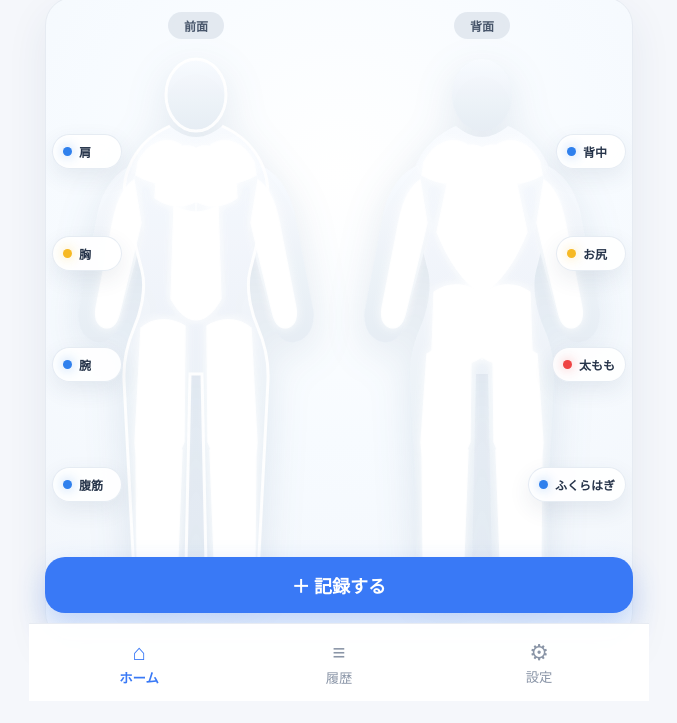
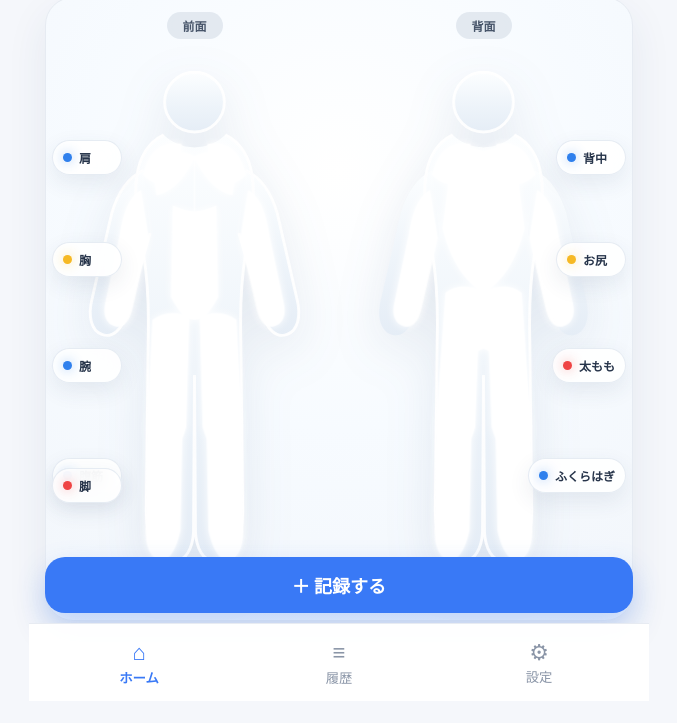
Before and after one commit to y-shibuya9842/fitness, a plain HTML site: page index.html in a window 1280 px wide. Shown: the part 99-822 px from the top of the page, without its empty margins (301-978 px from the left). Drawn offline with Linux system fonts and the light colour scheme.

Commit message:
Add files via upload

```diff
--- a/index.html
+++ b/index.html
@@ -21,90 +21,106 @@
       <section class="screen active" id="screen-home">
         <div class="hero-body-card">
           <div class="body-stage">
-            <div class="figure-wrap">
+            <div class="figure-wrap figure-front">
               <span class="body-label">前面</span>
               <svg class="anatomy-svg" viewBox="0 0 260 560" aria-label="人体前面">
                 <defs>
                   <filter id="softGlowFront" x="-30%" y="-30%" width="160%" height="160%">
-                    <feGaussianBlur stdDeviation="5" result="blur"/>
+                    <feGaussianBlur stdDeviation="4.5" result="blur"/>
                     <feMerge><feMergeNode in="blur"/><feMergeNode in="SourceGraphic"/></feMerge>
                   </filter>
-                  <linearGradient id="bodyBaseFront" x1="0" y1="0" x2="0" y2="1">
-                    <stop offset="0%" stop-color="#f8fbff"/><stop offset="55%" stop-color="#edf3f9"/><stop offset="100%" stop-color="#e6edf5"/>
+                  <linearGradient id="shellFront" x1="0" y1="0" x2="0" y2="1">
+                    <stop offset="0%" stop-color="#fcfeff"/>
+                    <stop offset="55%" stop-color="#eef4fa"/>
+                    <stop offset="100%" stop-color="#e5edf6"/>
                   </linearGradient>
                 </defs>
-                <g class="body-shell" fill="url(#bodyBaseFront)">
-                  <ellipse cx="130" cy="45" rx="30" ry="36"/>
-                  <path d="M104 76 C88 83 72 95 63 117 C56 134 57 153 64 174 L76 221 C80 237 76 260 68 278 C62 292 57 309 58 331 L67 504 C68 525 81 541 98 541 C111 541 119 531 120 514 L124 324 L136 324 L140 514 C141 531 149 541 162 541 C179 541 192 525 193 504 L202 331 C203 309 198 292 192 278 C184 260 180 237 184 221 L196 174 C203 153 204 134 197 117 C188 95 172 83 156 76 C149 82 140 87 130 87 C120 87 111 82 104 76 Z"/>
-                  <path d="M67 115 C50 121 38 138 32 160 L13 259 C10 276 18 290 31 292 C43 294 51 284 54 269 L77 183 Z"/>
-                  <path d="M193 115 C210 121 222 138 228 160 L247 259 C250 276 242 290 229 292 C217 294 209 284 206 269 L183 183 Z"/>
+                <g fill="url(#shellFront)">
+                  <circle cx="130" cy="54" r="31"/>
+                  <path d="M98 88 C84 95 73 109 70 132 C67 155 72 182 77 211 C81 235 83 265 82 302 L80 478 C80 511 93 530 109 530 C121 530 128 517 129 500 L130 337 L130 337 L131 500 C132 517 139 530 151 530 C167 530 180 511 180 478 L178 302 C177 265 179 235 183 211 C188 182 193 155 190 132 C187 109 176 95 162 88 C154 96 143 101 130 101 C117 101 106 96 98 88 Z"/>
+                  <path d="M77 125 C61 132 50 149 44 170 L24 257 C19 276 23 291 34 295 C45 299 55 290 60 272 L84 190 Z"/>
+                  <path d="M183 125 C199 132 210 149 216 170 L236 257 C241 276 237 291 226 295 C215 299 205 290 200 272 L176 190 Z"/>
                 </g>
-                <g class="body-outline" fill="none" stroke="#ffffff" stroke-width="3" opacity=".9">
-                  <ellipse cx="130" cy="45" rx="30" ry="36"/>
-                  <path d="M104 76 C88 83 72 95 63 117 C56 134 57 153 64 174 L76 221 C80 237 76 260 68 278 C62 292 57 309 58 331 L67 504 C68 525 81 541 98 541 C111 541 119 531 120 514 L124 324 L136 324 L140 514 C141 531 149 541 162 541 C179 541 192 525 193 504 L202 331 C203 309 198 292 192 278 C184 260 180 237 184 221 L196 174 C203 153 204 134 197 117 C188 95 172 83 156 76"/>
+                <g fill="none" stroke="#ffffff" stroke-width="3" opacity=".9">
+                  <circle cx="130" cy="54" r="31"/>
+                  <path d="M98 88 C84 95 73 109 70 132 C67 155 72 182 77 211 C81 235 83 265 82 302 L80 478 C80 511 93 530 109 530 C121 530 128 517 129 500 L130 337 L131 500 C132 517 139 530 151 530 C167 530 180 511 180 478 L178 302 C177 265 179 235 183 211 C188 182 193 155 190 132 C187 109 176 95 162 88"/>
+                  <path d="M77 125 C61 132 50 149 44 170 L24 257 C19 276 23 291 34 295 C45 299 55 290 60 272 L84 190"/>
+                  <path d="M183 125 C199 132 210 149 216 170 L236 257 C241 276 237 291 226 295 C215 299 205 290 200 272 L176 190"/>
                 </g>
                 <g filter="url(#softGlowFront)">
-                  <path class="muscle-part muscle-soft" data-part="shoulders" d="M72 112 C83 91 101 86 115 95 L107 132 C94 135 82 132 70 125 Z"/>
-                  <path class="muscle-part muscle-soft" data-part="shoulders" d="M188 112 C177 91 159 86 145 95 L153 132 C166 135 178 132 190 125 Z"/>
-                  <path class="muscle-part muscle-soft" data-part="chest" d="M105 103 C113 95 124 94 130 99 L130 151 C117 159 102 157 89 148 L91 113 Z"/>
-                  <path class="muscle-part muscle-soft" data-part="chest" d="M155 103 C147 95 136 94 130 99 L130 151 C143 159 158 157 171 148 L169 113 Z"/>
-                  <path class="muscle-part muscle-soft" data-part="arms" d="M68 130 C54 140 49 159 45 181 L30 258 C28 270 33 278 41 278 C48 278 52 271 54 261 L75 173 Z"/>
-                  <path class="muscle-part muscle-soft" data-part="arms" d="M192 130 C206 140 211 159 215 181 L230 258 C232 270 227 278 219 278 C212 278 208 271 206 261 L185 173 Z"/>
-                  <path class="muscle-part muscle-soft" data-part="abs" d="M108 156 C116 160 123 162 130 162 C137 162 144 160 152 156 L155 249 C147 263 139 270 130 270 C121 270 113 263 105 249 Z"/>
-                  <path class="muscle-part muscle-soft" data-part="thighs" d="M75 278 C88 267 105 267 119 276 L118 392 C111 410 101 421 88 421 C77 421 70 410 69 393 Z"/>
-                  <path class="muscle-part muscle-soft" data-part="thighs" d="M185 278 C172 267 155 267 141 276 L142 392 C149 410 159 421 172 421 C183 421 190 410 191 393 Z"/>
-                  <path class="muscle-part muscle-soft" data-part="calves" d="M70 398 C81 389 103 390 116 400 L112 506 C108 523 99 531 89 531 C78 531 71 520 71 505 Z"/>
-                  <path class="muscle-part muscle-soft" data-part="calves" d="M190 398 C179 389 157 390 144 400 L148 506 C152 523 161 531 171 531 C182 531 189 520 189 505 Z"/>
+                  <path class="muscle-part" data-part="shoulders" d="M81 118 C88 101 102 95 116 98 L110 138 C97 141 86 138 77 129 Z"/>
+                  <path class="muscle-part" data-part="shoulders" d="M179 118 C172 101 158 95 144 98 L150 138 C163 141 174 138 183 129 Z"/>
+                  <path class="muscle-part" data-part="chest" d="M95 116 C104 106 118 104 130 111 C119 132 108 146 91 150 L88 127 Z"/>
+                  <path class="muscle-part" data-part="chest" d="M165 116 C156 106 142 104 130 111 C141 132 152 146 169 150 L172 127 Z"/>
+                  <path class="muscle-part" data-part="arms" d="M74 146 C61 154 56 172 53 191 L38 262 C35 275 39 284 48 286 C56 288 62 281 65 268 L82 195 Z"/>
+                  <path class="muscle-part" data-part="arms" d="M186 146 C199 154 204 172 207 191 L222 262 C225 275 221 284 212 286 C204 288 198 281 195 268 L178 195 Z"/>
+                  <path class="muscle-part" data-part="abs" d="M108 162 C116 166 123 168 130 168 C137 168 144 166 152 162 L154 256 C146 271 139 279 130 279 C121 279 114 271 106 256 Z"/>
+                  <path class="muscle-part" data-part="thighs" d="M87 280 C99 272 113 271 124 279 L121 391 C116 409 108 420 97 425 C87 420 81 409 81 391 Z"/>
+                  <path class="muscle-part" data-part="thighs" d="M173 280 C161 272 147 271 136 279 L139 391 C144 409 152 420 163 425 C173 420 179 409 179 391 Z"/>
+                  <path class="muscle-part" data-part="calves" d="M82 395 C91 389 105 388 117 393 L115 498 C111 517 104 527 96 530 C86 527 80 517 80 500 Z"/>
+                  <path class="muscle-part" data-part="calves" d="M178 395 C169 389 155 388 143 393 L145 498 C149 517 156 527 164 530 C174 527 180 517 180 500 Z"/>
                 </g>
                 <g class="muscle-lines" fill="none" stroke="#ffffff" stroke-width="2" opacity=".55">
-                  <path d="M130 102 L130 255"/><path d="M108 182 L152 182"/><path d="M107 208 L153 208"/><path d="M106 235 L154 235"/>
+                  <path d="M130 112 L130 262"/>
+                  <path d="M106 189 L154 189"/>
+                  <path d="M106 217 L154 217"/>
+                  <path d="M106 245 L154 245"/>
                 </g>
               </svg>
               <div class="callout left c1"><i></i>肩</div>
               <div class="callout left c2"><i></i>胸</div>
               <div class="callout left c3"><i></i>腕</div>
               <div class="callout left c4"><i></i>腹筋</div>
+              <div class="callout left c5"><i></i>脚</div>
             </div>
 
-            <div class="figure-wrap">
+            <div class="figure-wrap figure-back">
               <span class="body-label">背面</span>
               <svg class="anatomy-svg" viewBox="0 0 260 560" aria-label="人体背面">
                 <defs>
                   <filter id="softGlowBack" x="-30%" y="-30%" width="160%" height="160%">
-                    <feGaussianBlur stdDeviation="5" result="blur"/>
+                    <feGaussianBlur stdDeviation="4.5" result="blur"/>
                     <feMerge><feMergeNode in="blur"/><feMergeNode in="SourceGraphic"/></feMerge>
                   </filter>
-                  <linearGradient id="bodyBaseBack" x1="0" y1="0" x2="0" y2="1">
-                    <stop offset="0%" stop-color="#f8fbff"/><stop offset="55%" stop-color="#edf3f9"/><stop offset="100%" stop-color="#e6edf5"/>
+                  <linearGradient id="shellBack" x1="0" y1="0" x2="0" y2="1">
+                    <stop offset="0%" stop-color="#fcfeff"/>
+                    <stop offset="55%" stop-color="#eef4fa"/>
+                    <stop offset="100%" stop-color="#e5edf6"/>
                   </linearGradient>
                 </defs>
-                <g class="body-shell" fill="url(#bodyBaseBack)">
-                  <ellipse cx="130" cy="45" rx="30" ry="36"/>
-                  <path d="M104 76 C88 83 72 95 63 117 C56 134 57 153 64 174 L76 221 C80 237 76 260 68 278 C62 292 57 309 58 331 L67 504 C68 525 81 541 98 541 C111 541 119 531 120 514 L124 324 L136 324 L140 514 C141 531 149 541 162 541 C179 541 192 525 193 504 L202 331 C203 309 198 292 192 278 C184 260 180 237 184 221 L196 174 C203 153 204 134 197 117 C188 95 172 83 156 76 C149 82 140 87 130 87 C120 87 111 82 104 76 Z"/>
-                  <path d="M67 115 C50 121 38 138 32 160 L13 259 C10 276 18 290 31 292 C43 294 51 284 54 269 L77 183 Z"/>
-                  <path d="M193 115 C210 121 222 138 228 160 L247 259 C250 276 242 290 229 292 C217 294 209 284 206 269 L183 183 Z"/>
+                <g fill="url(#shellBack)">
+                  <circle cx="130" cy="54" r="31"/>
+                  <path d="M98 88 C84 95 73 109 70 132 C67 155 72 182 77 211 C81 235 83 265 82 302 L80 478 C80 511 93 530 109 530 C121 530 128 517 129 500 L130 337 L130 337 L131 500 C132 517 139 530 151 530 C167 530 180 511 180 478 L178 302 C177 265 179 235 183 211 C188 182 193 155 190 132 C187 109 176 95 162 88 C154 96 143 101 130 101 C117 101 106 96 98 88 Z"/>
+                  <path d="M77 125 C61 132 50 149 44 170 L24 257 C19 276 23 291 34 295 C45 299 55 290 60 272 L84 190 Z"/>
+                  <path d="M183 125 C199 132 210 149 216 170 L236 257 C241 276 237 291 226 295 C215 299 205 290 200 272 L176 190 Z"/>
+                </g>
+                <g fill="none" stroke="#ffffff" stroke-width="3" opacity=".9">
+                  <circle cx="130" cy="54" r="31"/>
+                  <path d="M98 88 C84 95 73 109 70 132 C67 155 72 182 77 211 C81 235 83 265 82 302 L80 478 C80 511 93 530 109 530 C121 530 128 517 129 500 L130 337 L131 500 C132 517 139 530 151 530 C167 530 180 511 180 478 L178 302 C177 265 179 235 183 211 C188 182 193 155 190 132 C187 109 176 95 162 88"/>
                 </g>
                 <g filter="url(#softGlowBack)">
-                  <path class="muscle-part muscle-soft" data-part="shoulders" d="M72 112 C83 91 101 86 115 95 L107 132 C94 135 82 132 70 125 Z"/>
-                  <path class="muscle-part muscle-soft" data-part="shoulders" d="M188 112 C177 91 159 86 145 95 L153 132 C166 135 178 132 190 125 Z"/>
-                  <path class="muscle-part muscle-soft" data-part="back" d="M102 102 C112 95 122 93 130 98 C138 93 148 95 158 102 L175 182 C163 212 149 232 130 244 C111 232 97 212 85 182 Z"/>
-                  <path class="muscle-part muscle-soft" data-part="arms" d="M68 130 C54 140 49 159 45 181 L30 258 C28 270 33 278 41 278 C48 278 52 271 54 261 L75 173 Z"/>
-                  <path class="muscle-part muscle-soft" data-part="arms" d="M192 130 C206 140 211 159 215 181 L230 258 C232 270 227 278 219 278 C212 278 208 271 206 261 L185 173 Z"/>
-                  <path class="muscle-part muscle-soft" data-part="glutes" d="M82 242 C98 231 116 233 130 245 L130 307 C113 318 95 317 80 303 Z"/>
-                  <path class="muscle-part muscle-soft" data-part="glutes" d="M178 242 C162 231 144 233 130 245 L130 307 C147 318 165 317 180 303 Z"/>
-                  <path class="muscle-part muscle-soft" data-part="thighs" d="M75 304 C88 295 105 294 119 304 L118 392 C111 410 101 421 88 421 C77 421 70 410 69 393 Z"/>
-                  <path class="muscle-part muscle-soft" data-part="thighs" d="M185 304 C172 295 155 294 141 304 L142 392 C149 410 159 421 172 421 C183 421 190 410 191 393 Z"/>
-                  <path class="muscle-part muscle-soft" data-part="calves" d="M70 398 C81 389 103 390 116 400 L112 506 C108 523 99 531 89 531 C78 531 71 520 71 505 Z"/>
-                  <path class="muscle-part muscle-soft" data-part="calves" d="M190 398 C179 389 157 390 144 400 L148 506 C152 523 161 531 171 531 C182 531 189 520 189 505 Z"/>
+                  <path class="muscle-part" data-part="shoulders" d="M81 118 C88 101 102 95 116 98 L110 138 C97 141 86 138 77 129 Z"/>
+                  <path class="muscle-part" data-part="shoulders" d="M179 118 C172 101 158 95 144 98 L150 138 C163 141 174 138 183 129 Z"/>
+                  <path class="muscle-part" data-part="back" d="M98 110 C106 102 117 100 130 106 C143 100 154 102 162 110 L172 185 C164 217 149 240 130 251 C111 240 96 217 88 185 Z"/>
+                  <path class="muscle-part" data-part="arms" d="M74 146 C61 154 56 172 53 191 L38 262 C35 275 39 284 48 286 C56 288 62 281 65 268 L82 195 Z"/>
+                  <path class="muscle-part" data-part="arms" d="M186 146 C199 154 204 172 207 191 L222 262 C225 275 221 284 212 286 C204 288 198 281 195 268 L178 195 Z"/>
+                  <path class="muscle-part" data-part="glutes" d="M91 252 C101 244 115 243 130 252 L130 309 C114 317 100 317 87 307 Z"/>
+                  <path class="muscle-part" data-part="glutes" d="M169 252 C159 244 145 243 130 252 L130 309 C146 317 160 317 173 307 Z"/>
+                  <path class="muscle-part" data-part="thighs" d="M87 308 C99 300 113 299 124 307 L121 391 C116 409 108 420 97 425 C87 420 81 409 81 391 Z"/>
+                  <path class="muscle-part" data-part="thighs" d="M173 308 C161 300 147 299 136 307 L139 391 C144 409 152 420 163 425 C173 420 179 409 179 391 Z"/>
+                  <path class="muscle-part" data-part="calves" d="M82 395 C91 389 105 388 117 393 L115 498 C111 517 104 527 96 530 C86 527 80 517 80 500 Z"/>
+                  <path class="muscle-part" data-part="calves" d="M178 395 C169 389 155 388 143 393 L145 498 C149 517 156 527 164 530 C174 527 180 517 180 500 Z"/>
                 </g>
-                <g class="muscle-lines" fill="none" stroke="#ffffff" stroke-width="2" opacity=".45"><path d="M130 98 L130 244"/><path d="M130 245 L130 310"/></g>
+                <g class="muscle-lines" fill="none" stroke="#ffffff" stroke-width="2" opacity=".46">
+                  <path d="M130 107 L130 251"/>
+                </g>
               </svg>
               <div class="callout right c1"><i></i>背中</div>
               <div class="callout right c2"><i></i>お尻</div>
               <div class="callout right c3"><i></i>太もも</div>
               <div class="callout right c4"><i></i>ふくらはぎ</div>
             </div>
-          </div>
+</div>
         </div>
 
         <button class="primary floating-action" id="open-register">＋ 記録する</button>
@@ -113,7 +129,6 @@
       <section class="screen" id="screen-history">
         <div class="section-heading">
           <h2>トレーニング履歴</h2>
-          <p>日ごとの記録を確認できます</p>
         </div>
         <div id="history-list" class="history-list"></div>
       </section>
@@ -125,8 +140,6 @@
         </div>
 
         <div class="card settings-card">
-          <h3>色の基準設定</h3>
-          <p class="muted">ポイントに応じて白→青→黄→赤へ滑らかに変化します。</p>
           <div class="threshold-grid">
             <label>
               <span>青の基準</span>
@@ -150,7 +163,6 @@
           <div class="section-title-row">
             <div>
               <h3>種目管理</h3>
-              <p class="muted">自宅トレーニングを中心に初期登録済みです。</p>
             </div>
             <button class="small-button" id="open-exercise-editor">＋ 種目追加</button>
           </div>
--- a/styles.css
+++ b/styles.css
@@ -174,13 +174,15 @@ input:focus, select:focus { border-color:#9bb9ff; box-shadow:0 0 0 3px #eaf1ff;
 .body-stage {
   display: grid;
   grid-template-columns: 1fr 1fr;
-  gap: 2px;
-  min-height: 610px;
+  gap: 8px;
+  min-height: 590px;
 }
 .figure-wrap {
   position: relative;
   min-width: 0;
   padding-top: 38px;
+  display:flex;
+  justify-content:center;
 }
 .figure-wrap .body-label {
   position: absolute;
@@ -198,12 +200,13 @@ input:focus, select:focus { border-color:#9bb9ff; box-shadow:0 0 0 3px #eaf1ff;
 }
 .anatomy-svg {
   width: 100%;
-  height: 560px;
+  max-width: 255px;
+  height: 540px;
   display: block;
   overflow: visible;
-  filter: drop-shadow(0 12px 20px rgba(45,79,122,.12));
+  filter: drop-shadow(0 16px 24px rgba(45,79,122,.10));
 }
-.body-shell { opacity: .92; }
+.body-shell { opacity: .96; }
 .muscle-part {
   fill: #ffffff;
   stroke: rgba(255,255,255,.95);
@@ -211,6 +214,7 @@ input:focus, select:focus { border-color:#9bb9ff; box-shadow:0 0 0 3px #eaf1ff;
   transition: fill .45s ease, filter .45s ease, opacity .45s ease;
 }
 .muscle-soft { opacity: .96; }
+.muscle-part { opacity: .94; }
 .callout {
   position: absolute;
   z-index: 7;
@@ -237,18 +241,20 @@ input:focus, select:focus { border-color:#9bb9ff; box-shadow:0 0 0 3px #eaf1ff;
 }
 .callout.left { left: -2px; }
 .callout.right { right: -2px; }
-.callout.c1 { top: 122px; }
-.callout.c2 { top: 224px; }
-.callout.c3 { top: 335px; }
-.callout.c4 { top: 455px; }
-.figure-wrap:first-child .callout.c2 i { background:#f6b924; box-shadow:0 0 12px rgba(246,185,36,.45); }
-.figure-wrap:nth-child(2) .callout.c2 i { background:#f6b924; box-shadow:0 0 12px rgba(246,185,36,.45); }
-.figure-wrap:nth-child(2) .callout.c3 i { background:#ef4444; box-shadow:0 0 12px rgba(239,68,68,.45); }
+.callout.c1 { top: 128px; }
+.callout.c2 { top: 230px; }
+.callout.c3 { top: 336px; }
+.callout.c4 { top: 446px; }
+.callout.c5 { top: 456px; }
+.figure-front .callout.c2 i { background:#f6b924; box-shadow:0 0 12px rgba(246,185,36,.45); }
+.figure-front .callout.c5 i { background:#ef4444; box-shadow:0 0 12px rgba(239,68,68,.45); }
+.figure-back .callout.c2 i { background:#f6b924; box-shadow:0 0 12px rgba(246,185,36,.45); }
+.figure-back .callout.c3 i { background:#ef4444; box-shadow:0 0 12px rgba(239,68,68,.45); }
 .floating-action {
   position: sticky;
   bottom: 88px;
   z-index: 10;
-  margin-top: 16px;
+  margin-top: 10px;
   min-height: 56px;
   border-radius: 20px;
   font-size: 18px;
@@ -256,14 +262,15 @@ input:focus, select:focus { border-color:#9bb9ff; box-shadow:0 0 0 3px #eaf1ff;
 }
 @media (max-width: 420px) {
   .hero-body-card { padding-left: 2px; padding-right: 2px; border-radius: 24px; }
-  .body-stage { min-height: 545px; }
-  .anatomy-svg { height: 515px; }
+  .body-stage { min-height: 525px; gap: 4px; }
+  .anatomy-svg { height: 500px; max-width: 220px; }
   .callout { min-width: 58px; padding: 7px 8px; font-size: 10px; gap: 5px; }
   .callout i { width: 7px; height: 7px; }
   .callout.left { left: -6px; }
   .callout.right { right: -6px; }
   .callout.c1 { top: 116px; }
-  .callout.c2 { top: 211px; }
-  .callout.c3 { top: 311px; }
-  .callout.c4 { top: 417px; }
+  .callout.c2 { top: 210px; }
+  .callout.c3 { top: 309px; }
+  .callout.c4 { top: 411px; }
+  .callout.c5 { top: 425px; }
 }
```
